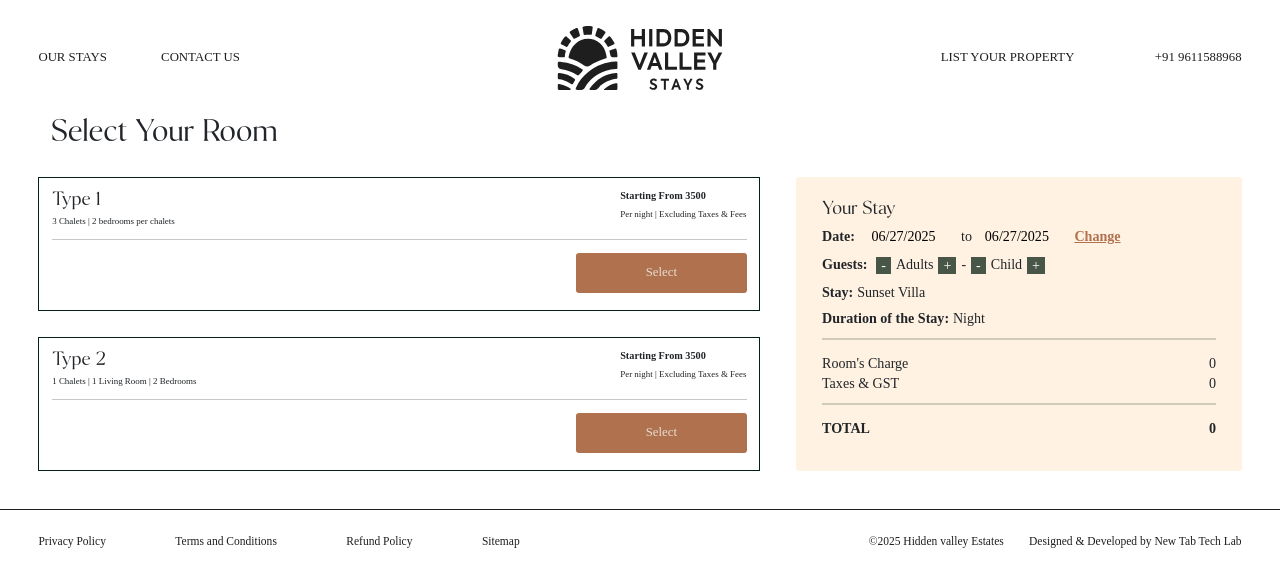
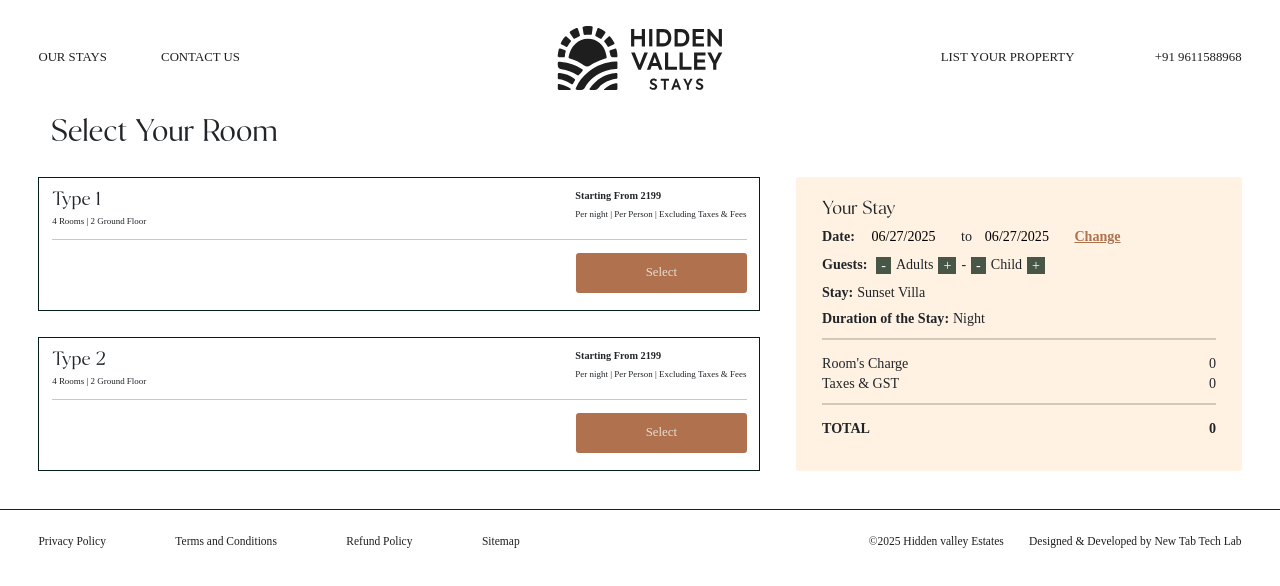
Before and after one commit to Nagaraj02451/HiddenValleyOotyStay, a React (Create React App) app in the folder frontend/: page /sunsetVillaBooking in a window 1280 px wide. Shown: the top 586 px of the page. Built offline with nearby package versions, Linux system fonts and the light colour scheme; a web font is replaced by a local one.

Commit message:
Update SubsetVillabooking.jsx

```diff
--- a/frontend/src/Components/SubsetVillabooking.jsx
+++ b/frontend/src/Components/SubsetVillabooking.jsx
@@ -69,8 +69,11 @@ const SubsetVillabooking = ({
     }
   };
   const firstroom = () => {
-    const datasin = second - first;
-    const newRoom = 3500 * datasin;
+    const datasin = pizza.roomR === 10  ? pizza.adult + pizza.child : count + count1;
+    const datejioij = pizza.roomR === 10 ? Number(pizza.datetwo.slice(8, 10)) - Number(pizza.dateone.slice(8, 10)) : (second - first)
+    const datainday = datasin * datejioij
+
+    const newRoom = 2199 * datainday;
     const newTax = newRoom * 12 / 100;
     const newTotal = newRoom + newTax;
     setlast(second - first);
@@ -90,8 +93,11 @@ settax(newTax)
   };
 
   const secondroom = () => {
-    const datasin = second - first;
-    const newRoom = 3500 * datasin;
+    const datasin = pizza.roomR === 10  ? pizza.adult + pizza.child : count + count1;
+    const datejioij = pizza.roomR === 10 ? Number(pizza.datetwo.slice(8, 10)) - Number(pizza.dateone.slice(8, 10)) : (second - first)
+    const datainday = datasin * datejioij
+
+    const newRoom = 2199 * datainday;
     const newTax = newRoom * 12 / 100;
     const newTotal = newRoom + newTax;
     setlast(second - first);
@@ -154,14 +160,14 @@ settax(newTax)
                       <div>
                         <div className="bpro52a">Type 1</div>
                         <div className="bpro52b">
-                          3 Chalets | 2 bedrooms per chalets{" "}
+                         4 Rooms | 2 Ground Floor{" "}
                         </div>
                       </div>
                       <div className="uytghfyvj">
                         <div>
-                          <div className="bpro52g">Starting From 3500</div>
+                          <div className="bpro52g">Starting From 2199</div>
                           <div className="bpro52b">
-                            Per night | Excluding Taxes & Fees
+                          Per night | Per Person | Excluding Taxes & Fees
                           </div>
                         </div>
                       </div>
@@ -181,14 +187,14 @@ settax(newTax)
                       <div>
                         <div className="bpro52a">Type 2</div>
                         <div className="bpro52b">
-                          1 Chalets | 1 Living Room | 2 Bedrooms{" "}
+                        4 Rooms | 2 Ground Floor{" "}
                         </div>
                       </div>
                       <div className="uytghfyvj">
                         <div>
-                          <div className="bpro52g">Starting From 3500</div>
+                          <div className="bpro52g">Starting From 2199</div>
                           <div className="bpro52b">
-                            Per night | Excluding Taxes & Fees
+                          Per night | Per Person | Excluding Taxes & Fees
                           </div>
                         </div>
                       </div>
```
